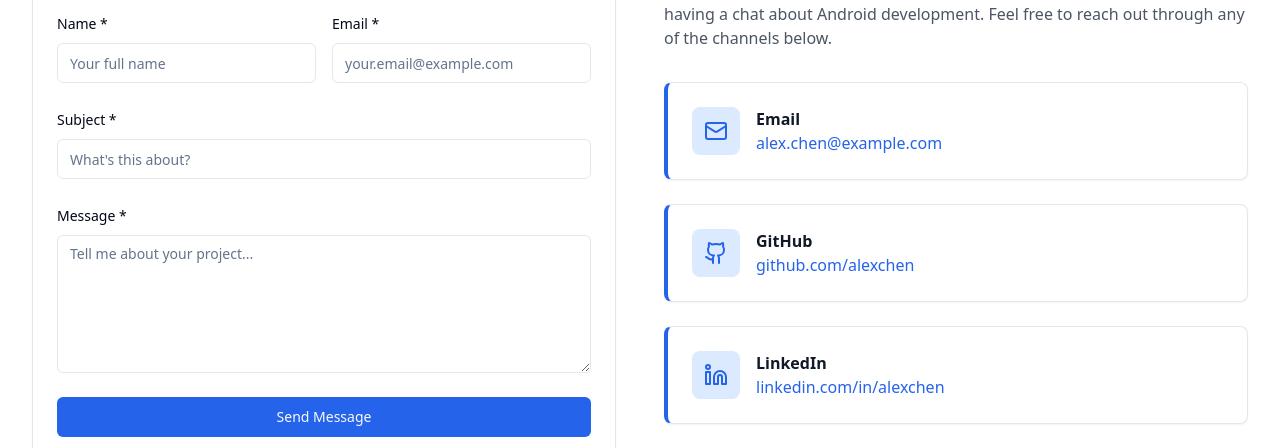
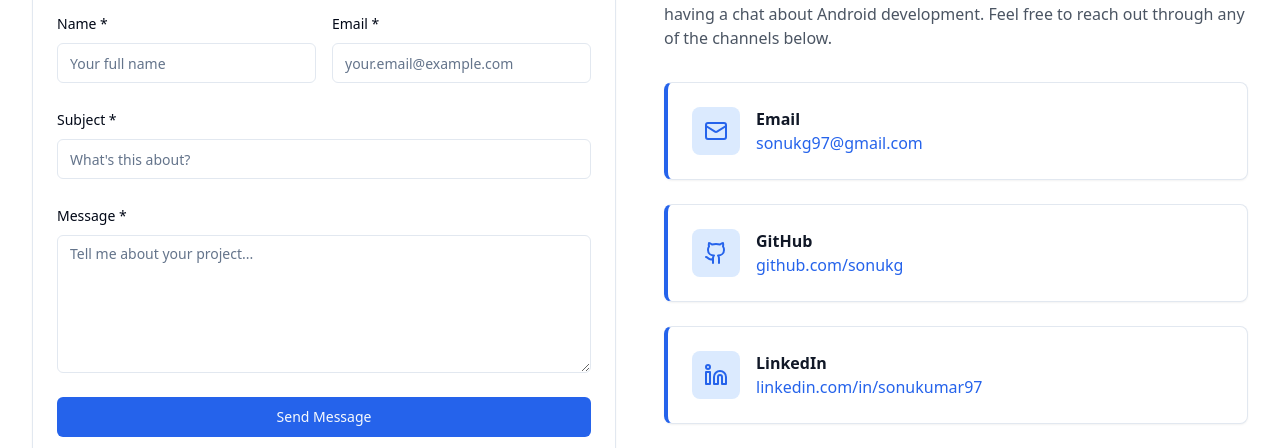
Before and after one commit to sonukg/compose-screen-showcase, a React (Vite) app: page / in a window 1280 px wide. Shown: the part 11040-11488 px from the top of the page. Built offline with nearby package versions, Linux system fonts and the light colour scheme.

Commit message:
Add contact details to HeroSection and ContactSection
Added email, GitHub, and LinkedIn details to the "Get In Touch" section and the top section of the HeroSection.

```diff
--- a/src/components/portfolio/ContactSection.tsx
+++ b/src/components/portfolio/ContactSection.tsx
@@ -32,20 +32,20 @@ const ContactSection = () => {
     {
       icon: Mail,
       title: "Email",
-      value: "alex.chen@example.com",
-      link: "mailto:alex.chen@example.com"
+      value: "sonukg97@gmail.com",
+      link: "mailto:sonukg97@gmail.com"
     },
     {
       icon: Github,
       title: "GitHub",
-      value: "github.com/alexchen",
-      link: "https://github.com/alexchen"
+      value: "github.com/sonukg",
+      link: "https://github.com/sonukg"
     },
     {
       icon: Linkedin,
       title: "LinkedIn",
-      value: "linkedin.com/in/alexchen",
-      link: "https://linkedin.com/in/alexchen"
+      value: "linkedin.com/in/sonukumar97",
+      link: "https://www.linkedin.com/in/sonukumar97"
     }
   ];
 
--- a/src/components/portfolio/HeroSection.tsx
+++ b/src/components/portfolio/HeroSection.tsx
@@ -48,13 +48,13 @@ const HeroSection = () => {
         </div>
 
         <div className="flex justify-center space-x-6 mb-12">
-          <a href="https://github.com" className="text-gray-600 hover:text-blue-600 transition-colors">
+          <a href="https://github.com/sonukg" className="text-gray-600 hover:text-blue-600 transition-colors">
             <Github className="w-6 h-6" />
           </a>
-          <a href="https://linkedin.com" className="text-gray-600 hover:text-blue-600 transition-colors">
+          <a href="https://www.linkedin.com/in/sonukumar97" className="text-gray-600 hover:text-blue-600 transition-colors">
             <Linkedin className="w-6 h-6" />
           </a>
-          <a href="mailto:sonu@example.com" className="text-gray-600 hover:text-blue-600 transition-colors">
+          <a href="mailto:sonukg97@gmail.com" className="text-gray-600 hover:text-blue-600 transition-colors">
             <Mail className="w-6 h-6" />
           </a>
         </div>
```
